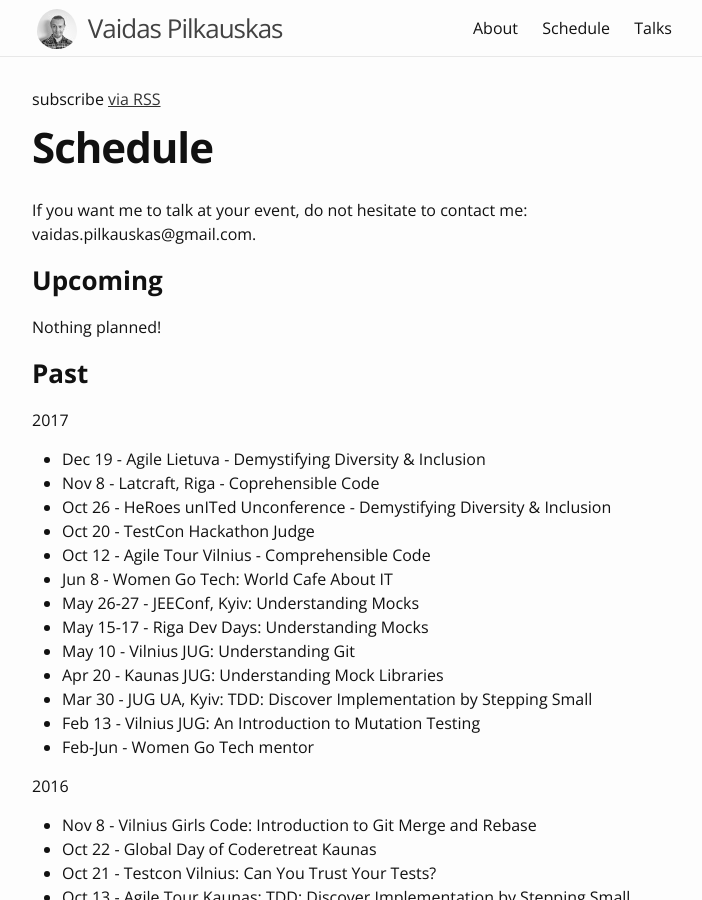
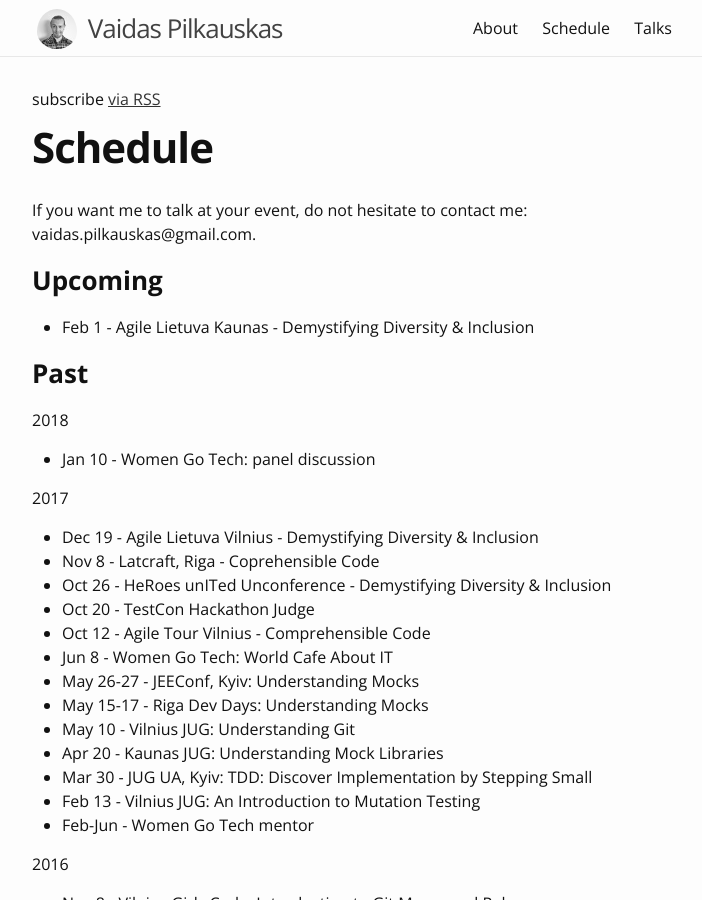
Before and after one commit to liucijus/liucijus.github.io, a Jekyll site: the page built from schedule.md, in a window 1280 px wide and 900 px high. Shown: the whole window, without its empty margins (288-990 px from the left). Built offline with Jekyll 4.4.1, drawn with Linux system fonts in a browser that asks for light colours.

Commit message:
Add events

```diff
--- a/schedule.md
+++ b/schedule.md
@@ -8,12 +8,15 @@ If you want me to talk at your event, do not hesitate to contact me: vaidas.pilk
 
 ### Upcoming
 
-Nothing planned!
+ * Feb 1 - Agile Lietuva Kaunas - Demystifying Diversity & Inclusion
 
 ### Past
 
+2018
+ * Jan 10 - Women Go Tech: panel discussion
+
 2017
- * Dec 19 - Agile Lietuva - Demystifying Diversity & Inclusion
+ * Dec 19 - Agile Lietuva Vilnius - Demystifying Diversity & Inclusion
  * Nov 8 - Latcraft, Riga - Coprehensible Code
  * Oct 26 - HeRoes unITed Unconference - Demystifying Diversity & Inclusion
  * Oct 20 - TestCon Hackathon Judge
```
